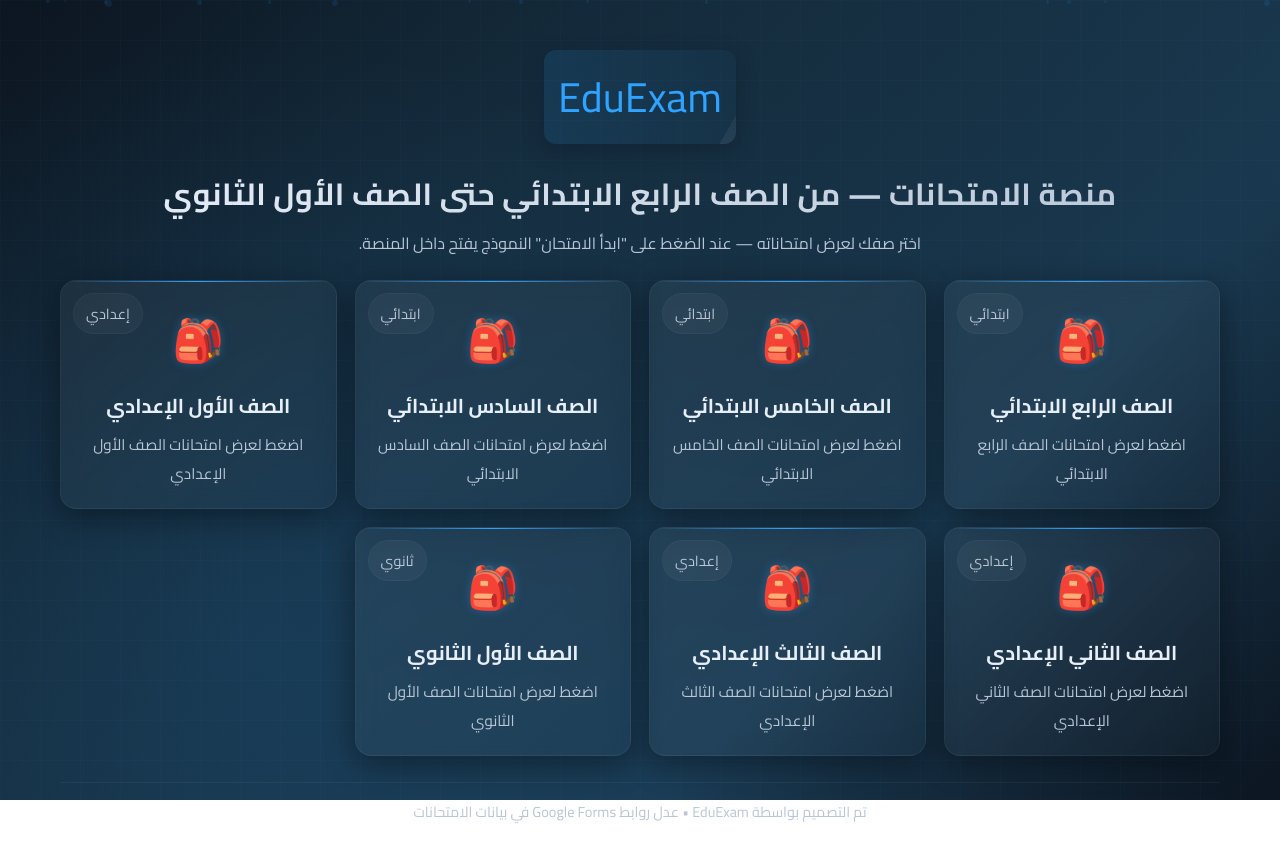
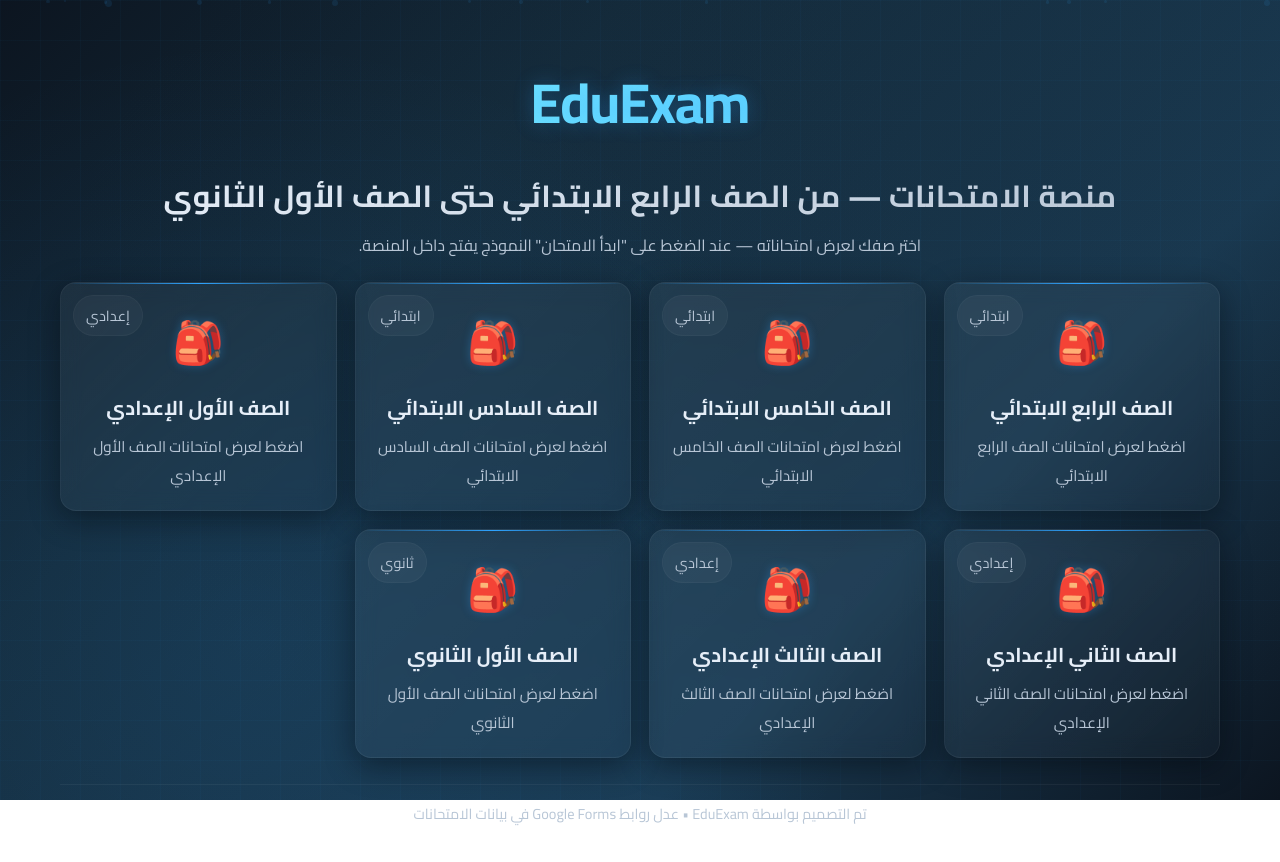
Before and after one commit to socialstudiesv2-cmd/Ehab-lessons, a plain HTML site: page natega.html in a window 1280 px wide. Drawn offline with Linux system fonts and the light colour scheme.

Commit message:
Update natega.html

```diff
--- a/natega.html
+++ b/natega.html
@@ -115,41 +115,31 @@
       margin-bottom:22px;
       position: relative;
     }
+
+    /* شعار جديد بدون خلفية */
     .logo{
-      font-size:2.6rem;
-      color:var(--accent);
-      display:inline-block;
-      padding:8px 14px;
-      border-radius:12px;
-      background:linear-gradient(90deg, rgba(46,163,255,0.12), rgba(46,163,255,0.04));
-      box-shadow: 0 6px 20px rgba(11,22,35,0.35);
-      position: relative;
-      overflow: hidden;
+      font-size: 3.5rem;
+      font-weight: 800;
+      margin: 0;
+      background: linear-gradient(90deg, #2ea3ff, #27c0ff, #6ee2ff, #2ea3ff);
+      background-size: 300% 300%;
+      -webkit-background-clip: text;
+      -webkit-text-fill-color: transparent;
+      background-clip: text;
+      animation: gradientShift 4s ease infinite;
+      text-shadow: 0 0 20px rgba(46, 163, 255, 0.3);
+      letter-spacing: -1px;
     }
 
-    .logo::after {
-      content: '';
-      position: absolute;
-      top: -50%;
-      left: -50%;
-      width: 200%;
-      height: 200%;
-      background: linear-gradient(
-        to bottom right,
-        rgba(255, 255, 255, 0) 0%,
-        rgba(255, 255, 255, 0.1) 50%,
-        rgba(255, 255, 255, 0) 100%
-      );
-      transform: rotate(30deg);
-      animation: shine 6s infinite linear;
-    }
-
-    @keyframes shine {
+    @keyframes gradientShift {
       0% {
-        transform: translateX(-100%) translateY(-100%) rotate(30deg);
+        background-position: 0% 50%;
+      }
+      50% {
+        background-position: 100% 50%;
       }
       100% {
-        transform: translateX(100%) translateY(100%) rotate(30deg);
+        background-position: 0% 50%;
       }
     }
 
@@ -363,6 +353,7 @@
     @media (max-width:720px){
       .iframe-wrap{ height:66vh; }
       header.app h1{ font-size:1.3rem; }
+      .logo { font-size: 2.8rem; }
     }
   </style>
 </head>
```
